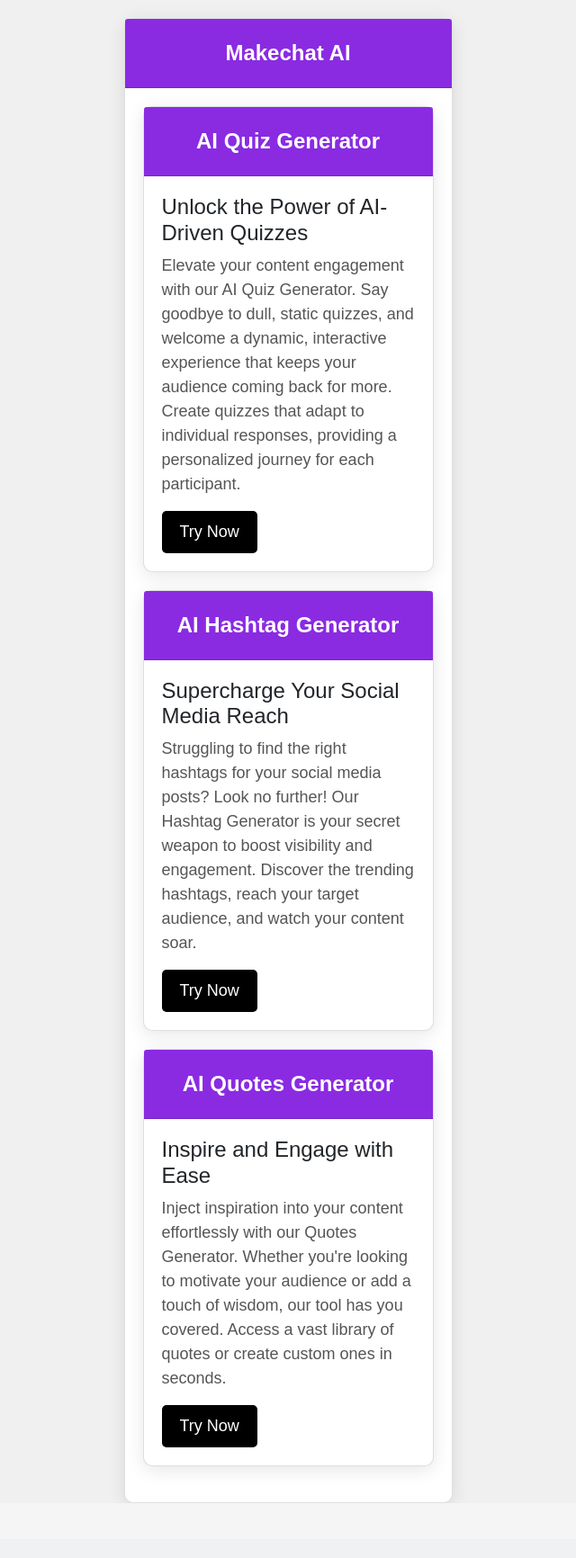
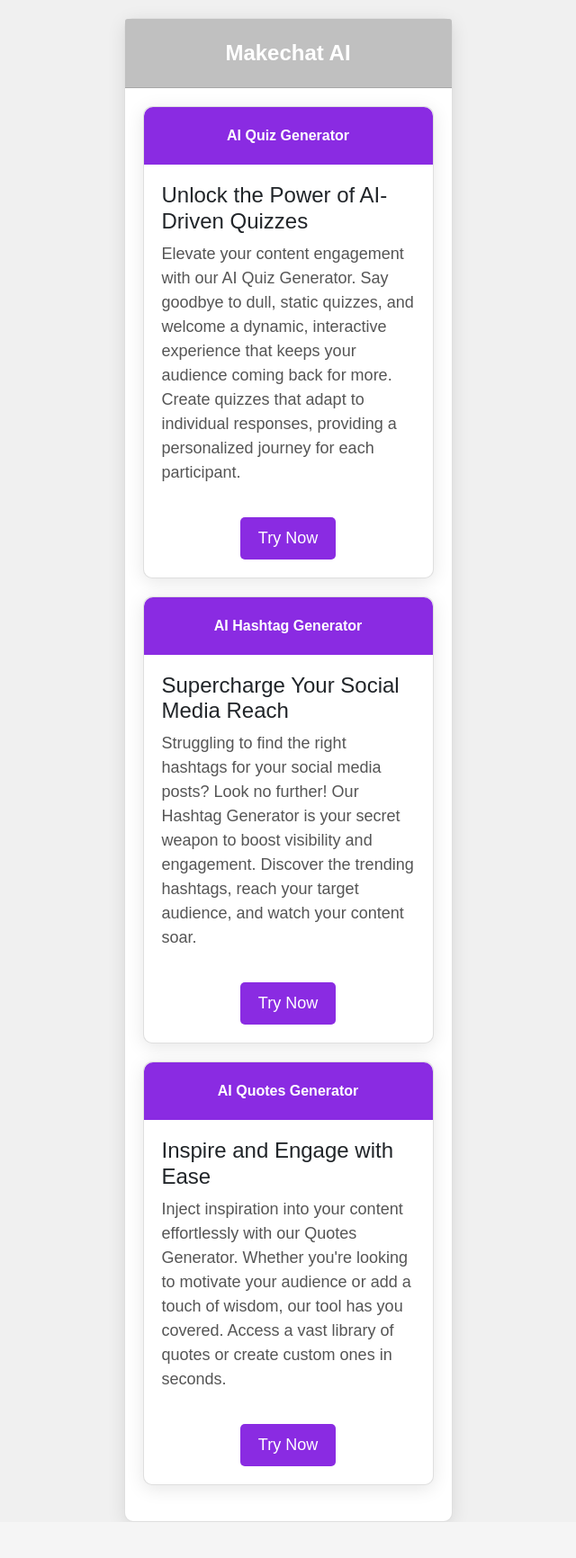
Before and after one commit to makesh9876/makechat, a Django app: page / in a window 1280 px wide. Shown: the part 59-1791 px from the top of the page at 90% size, without its empty margins (320-960 px from the left). Before the commit the page ends 1730 px from the top, so only its background shows below. Run offline with Django 4.2, Linux system fonts and the light colour scheme.

Commit message:
landing page fix

```diff
--- a/chatgpt/templates/chatgpt/landing.html
+++ b/chatgpt/templates/chatgpt/landing.html
@@ -30,7 +30,7 @@
         }
 
         .card-header {
-            background-color: blueviolet;
+            background-color: silver;
             color: #fff;
             font-size: 24px;
             font-weight: bold;
@@ -38,10 +38,16 @@
             border-radius: 10px 10px 0 0;
             text-align: center;
         }
+        .i-card-header {
+            background-color: blueviolet;
+            color: #fff;
+            font-size: 16px;
+            font-weight: bold;
+            padding: 20px;
+            border-radius: 10px 10px 0 0;
+            text-align: center;
+        }
 
-        .card-body {
-            padding: 20px;
-        }
 
         h2 {
             font-size: 28px;
@@ -53,8 +59,16 @@
             color: #555;
         }
 
+        .card-body {
+    display: flex;
+    flex-direction: column;
+    align-items: center;
+    justify-content: center;
+    padding: 20px;
+}
+
 .btn-primary {
-            background-color: black;
+    background-color: blueviolet;
     color: #fff;
     border: none;
     border-radius: 5px;
@@ -62,10 +76,11 @@
     padding: 10px 20px;
     cursor: pointer;
     transition: background-color 0.3s;
+    margin-top: 20px; /* Add margin to separate the button from content */
 }
 
         .btn-primary:hover {
-            background-color: #45a049;
+            background-color: black;
         }
 
         .btn-primary:disabled {
@@ -99,7 +114,7 @@
                     <div class="card-header">Makechat AI</div>
                     <div class="card-body">
                         <div class="card">
-                            <div class="card-header">AI Quiz Generator</div>
+                            <div class="i-card-header">AI Quiz Generator</div>
                             <div class="card-body">
                                 <h4>Unlock the Power of AI-Driven Quizzes</h4>
                                 <p>Elevate your content engagement with our AI Quiz Generator. Say goodbye to dull,
@@ -110,7 +125,7 @@
                             </div>
                         </div>
                         <div class="card">
-                            <div class="card-header">AI Hashtag Generator</div>
+                            <div class="i-card-header">AI Hashtag Generator</div>
                             <div class="card-body">
                                 <h4>Supercharge Your Social Media Reach</h4>
                                 <p>Struggling to find the right hashtags for your social media posts? Look no further!
@@ -121,7 +136,7 @@
                             </div>
                         </div>
                         <div class="card">
-                            <div class="card-header">AI Quotes Generator</div>
+                            <div class="i-card-header">AI Quotes Generator</div>
                             <div class="card-body">
                                 <h4>Inspire and Engage with Ease</h4>
                                 <p>Inject inspiration into your content effortlessly with our Quotes Generator. Whether
```
Lines whose indentation alone changed are shown as unchanged.
